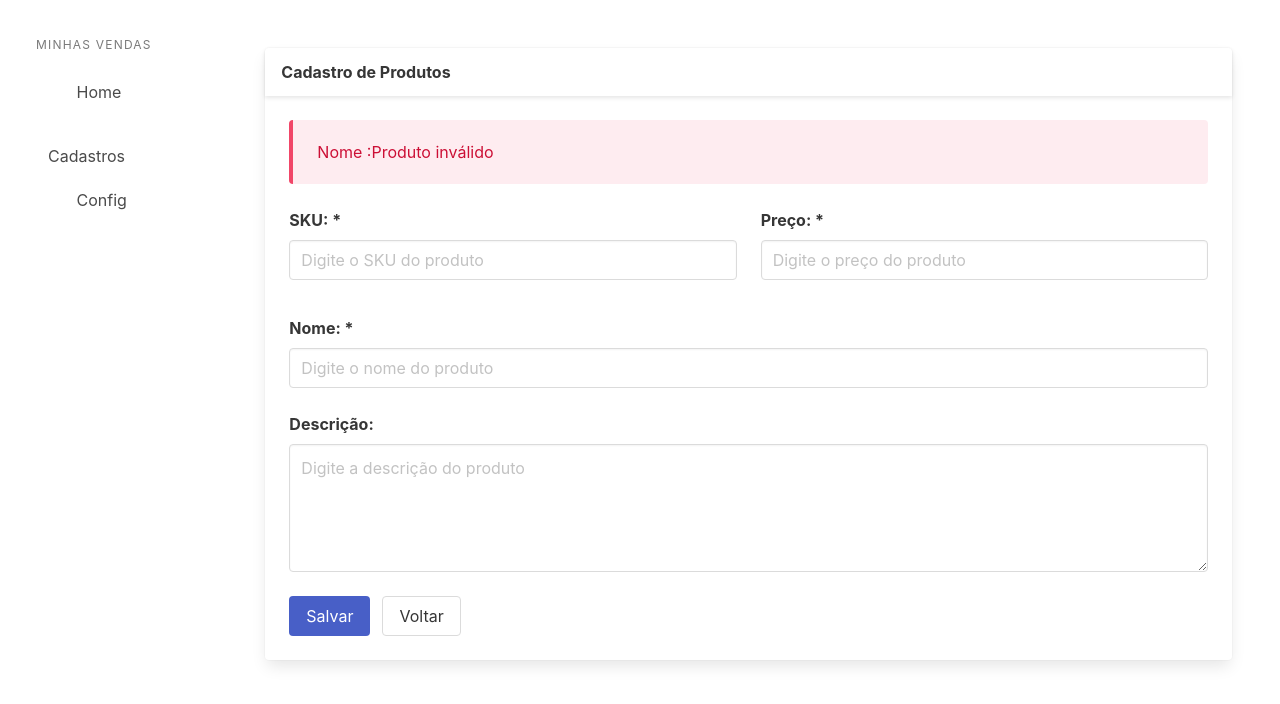
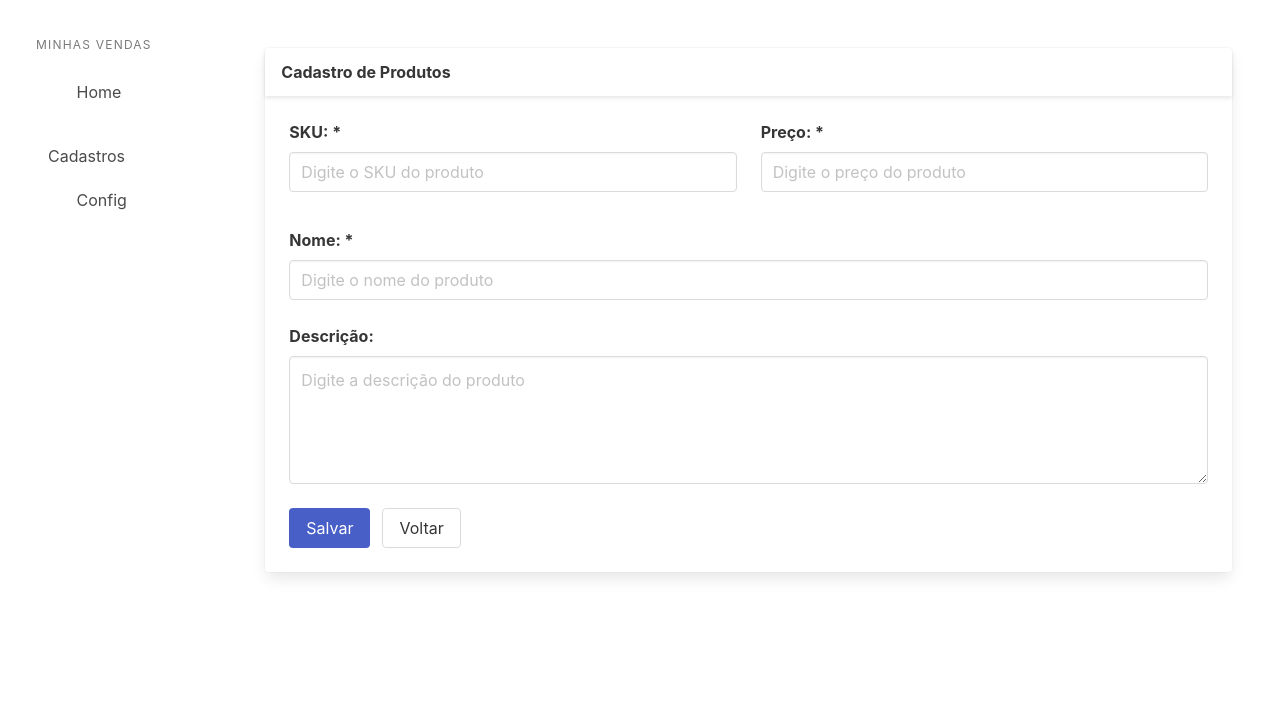
Before and after one commit to thiagobrsouza/projeto-next-fullstack, a Next.js app in the folder vendas-app/: page /cadastros/produtos in a window 1280 px wide. Shown: the top 704 px of the page. Built offline with nearby package versions, Linux system fonts and the light colour scheme.

Commit message:
Finalizando a aplicação de mensagens

```diff
--- a/vendas-app/src/components/common/message/index.tsx
+++ b/vendas-app/src/components/common/message/index.tsx
@@ -2,6 +2,12 @@ interface MessageProps {
   tipo: string;
   texto: string;
   field?: string;
+}
+
+export interface Alert {
+  tipo: string;
+  field?: string;
+  texto: string;
 }
 
 export const Message: React.FC<MessageProps> = ({texto, field, tipo}) => {
--- a/vendas-app/src/components/layout/index.tsx
+++ b/vendas-app/src/components/layout/index.tsx
@@ -1,12 +1,15 @@
+import { Message } from "components";
+import { Alert } from "components/common/message";
 import { ReactNode } from "react";
 import { Menu } from "./menu"
 
 interface LayoutProps {
   titulo?: string;
   children?: ReactNode;
+  mensagens?: Array<Alert>
 }
 
-export const Layout: React.FC<LayoutProps> = ({titulo, children}: LayoutProps) => {
+export const Layout: React.FC<LayoutProps> = ({titulo, children, mensagens}: LayoutProps) => {
   return (
     <div className="app">
       <section className="main-content columns is-fullheight">
@@ -22,6 +25,10 @@ export const Layout: React.FC<LayoutProps> = ({titulo, children}: LayoutProps) =
               </div>
               <div className="card-content">
                 <div className="content">
+                  {mensagens &&
+                    // eslint-disable-next-line react/jsx-key
+                    mensagens.map(msg => <Message {...msg} />)
+                  }
                   { children }
                 </div>
               </div>
--- a/vendas-app/src/components/produtos/cadastro/index.tsx
+++ b/vendas-app/src/components/produtos/cadastro/index.tsx
@@ -3,6 +3,7 @@ import { Layout, Input, Message } from "components";
 import { useProdutoService } from 'app/services';
 import { Produto } from 'app/models/produtos';
 import { converterEmBigDecimal } from 'app/util/money';
+import { Alert } from 'components/common/message';
 
 export const CadastroProdutos: React.FC = () => {
 
@@ -13,6 +14,7 @@ export const CadastroProdutos: React.FC = () => {
   const [descricao, setDescricao] = useState<string>('')
   const [id, setId] = useState<string | undefined>('')
   const [dataCadastro, setDataCadastro] = useState<string | undefined>('')
+  const [messages, setMessages] = useState<Array<Alert>>([])
 
   const submit = () => {
     const produto: Produto = {
@@ -20,18 +22,24 @@ export const CadastroProdutos: React.FC = () => {
     };
 
     if (id) {
-      service.atualizar(produto).then(response => console.log("Atualizado!"));
+      service.atualizar(produto).then(response => {
+        setMessages([{
+          tipo: 'success', texto: 'Produto atualizado com sucesso!'
+        }])
+      });
     } else {
       service.salvar(produto).then(produtoResposta => {
         setId(produtoResposta.id)
         setDataCadastro(produtoResposta.dataCadastro)
+        setMessages([{
+          tipo: 'success', texto: 'Produto salvo com sucesso!'
+        }])
       });
     }
   }
 
   return (
-    <Layout titulo="Cadastro de Produtos">
-      <Message field="Nome" texto='Produto inválido' tipo="danger"/>
+    <Layout titulo="Cadastro de Produtos" mensagens={messages}>
       {id &&
         <div className="columns">
             <Input label="Código:" columnClasses="is-half" value={id} id="id" disabled/>
```
